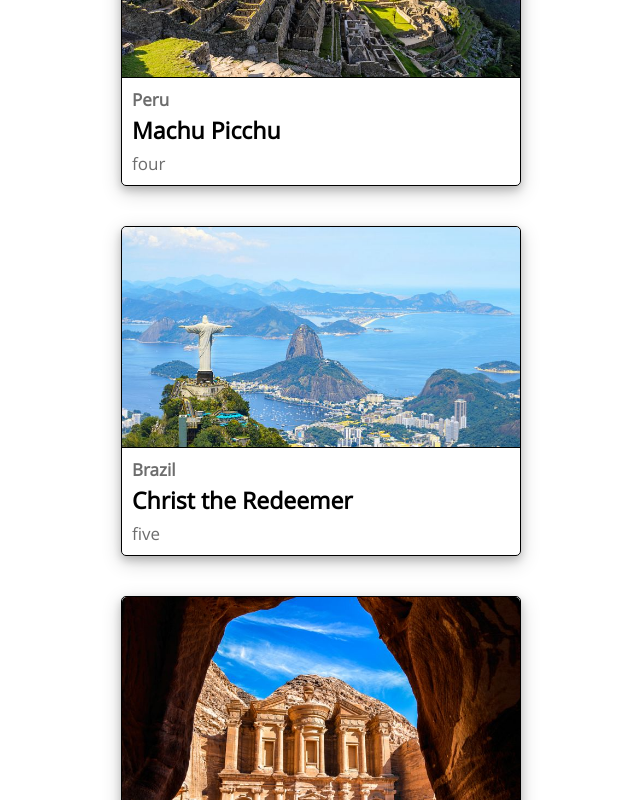
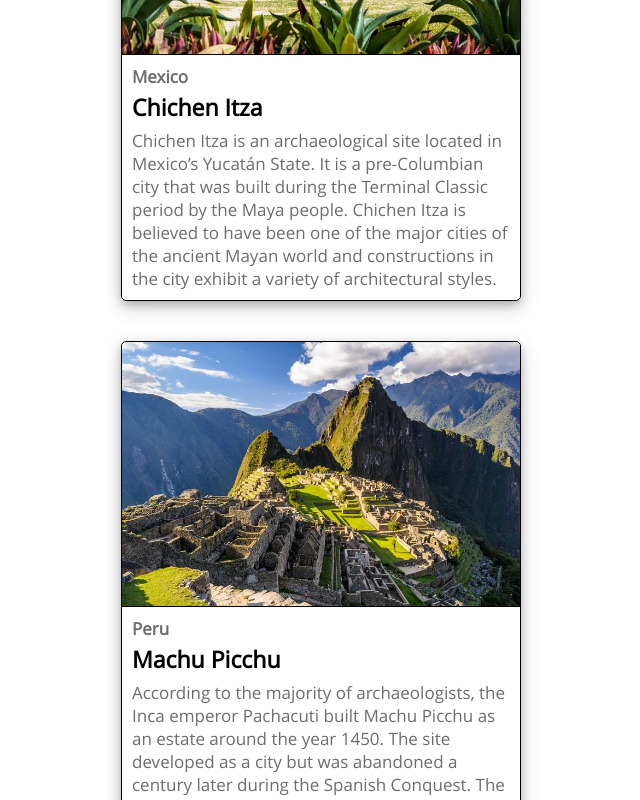
Before and after one commit to anton25360/react-Wonders, a React (Create React App) app: page / in a window 1280 px wide. Shown: the part 1700-2500 px from the top of the page, without its empty margins (319-959 px from the left). Built offline with nearby package versions, Linux system fonts and the light colour scheme.

Commit message:
Added individual info for all 7 wonders

```diff
--- a/src/App.js
+++ b/src/App.js
@@ -15,13 +15,13 @@ import great from './res/great.jpg';
 function App() {
 
   let content = [
-    'one',
-    'two',
-    'three',
-    'four',
-    'five',
-    'six',
-    'seven'
+    'The Taj Mahal is world-renowned for its historical value, its tale of love, and its stunning beauty. It houses the tomb of Mumtaz Mahal, the wife of the Mughal Emperor Shah Jahan. It is said that the Emperor loved his wife dearly and was prompted to build the Taj Mahal after her death as a testament to his love. The construction of the Taj Mahal was completed by 1632, and declared a UNESCO World Heritage Site in 1983 (351 years later).',
+    'The Colosseum is the world\'s biggest amphitheater (80k capacity), located in the center of Rome. Mock sea battles, animal hunts, famous battle re-enactments, executions, and mythological dramas were just some of the public spectacles held at the Colosseum. Today, this wonder of the world is a popular tourist attraction and serves as the iconic symbol of Imperial Rome.',
+    'Chichen Itza is an archaeological site located in Mexico’s Yucatán State. It is a pre-Columbian city that was built during the Terminal Classic period by the Maya people. Chichen Itza is believed to have been one of the major cities of the ancient Mayan world and constructions in the city exhibit a variety of architectural styles.',
+    'According to the majority of archaeologists, the Inca emperor Pachacuti built Machu Picchu as an estate around the year 1450. The site developed as a city but was abandoned a century later during the Spanish Conquest. The site remained largely unknown to the rest of the world until its discovery by the American explorer Hiram Bingham.',
+    'One of Brazil\'s most iconic symbols, Christ the Redeemer is 98 feet tall and has a 26-feet tall pedestal. Its arms stretch 92 feet wide. The 635 metric ton statue, made of soapstone and concrete, is located atop the 2,300 feet tall Corcovado mountain.',
+    'Petra has immense archaeological, historical, and architectural value that makes it a jaw-dropping tourist attraction. The water conduit system and the rock-cut architecture are the two most notable features of this ancient city. Petra is also nicknamed as the “Rose City” due to the stone color from which it is carved.',
+    'The Great Wall of China, a global tourist hotspot, is known across the world for its uniqueness, great length, and historical value. A series of walls were initially built by Chinese empires and states over a period of many years, beginning as early as the 7th century BCE. These walls were then joined together to result in the Great Wall of China.'
   ]
 
   return (
```
